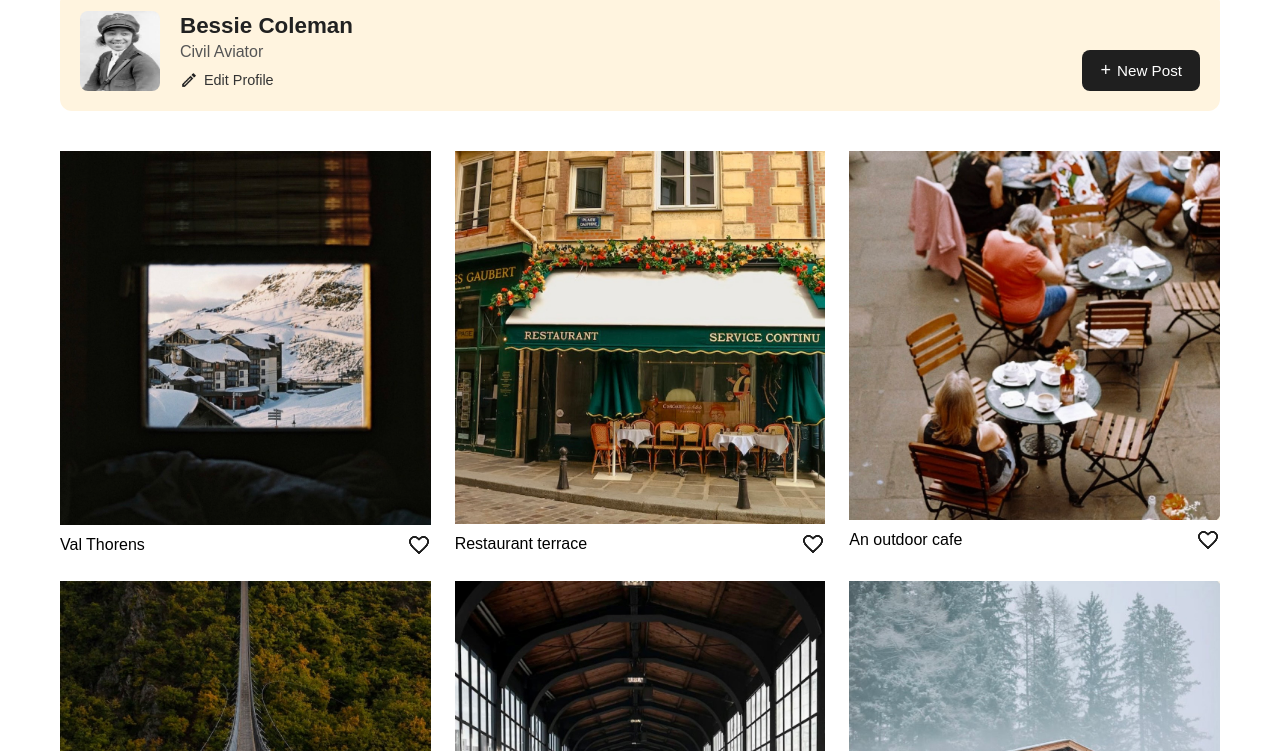
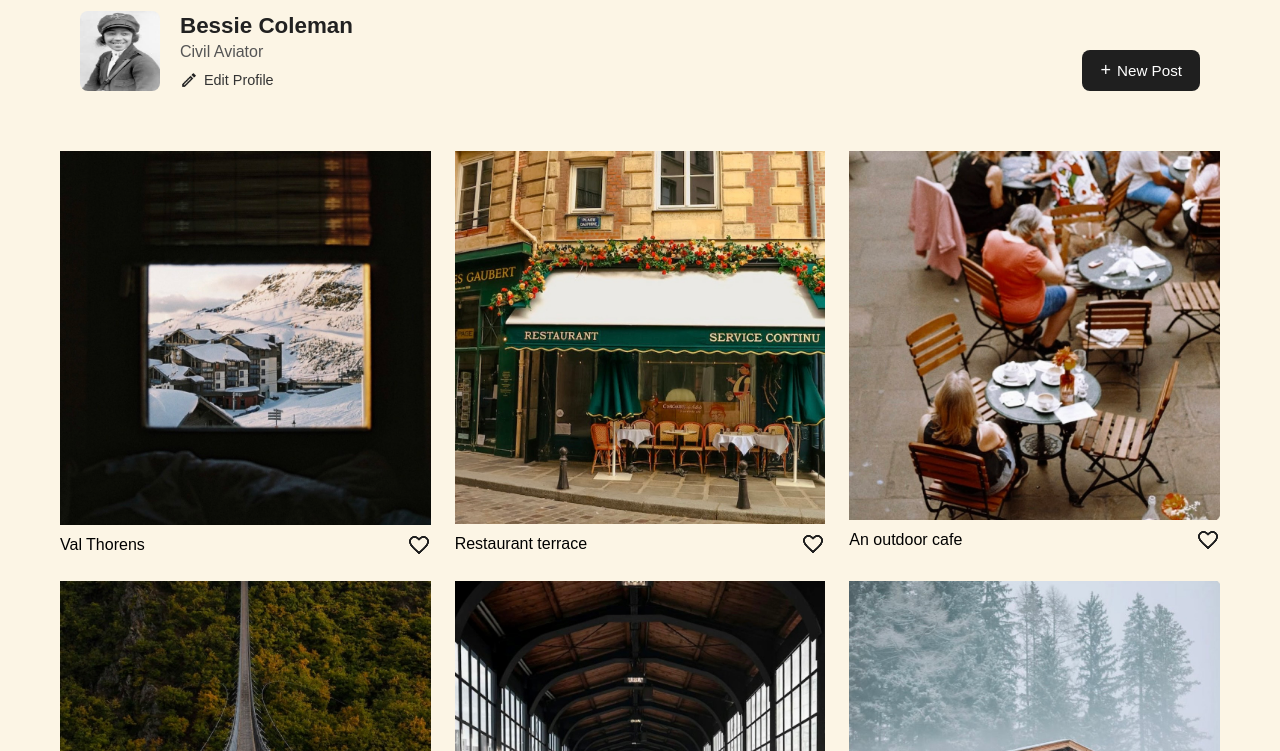
Before and after one commit to iamibinabo/Circle-14-altsch, a plain HTML site: page index.html in a window 1280 px wide. Shown: the part 49-800 px from the top of the page. Drawn offline with Linux system fonts and the light colour scheme.

Commit message:
updated background colour to match the original

```diff
--- a/index.html
+++ b/index.html
@@ -9,7 +9,8 @@
   </head>
   <body>
     <!-- Header section  -->
-    <header>
+    <div class="container">
+      <header>
       <img src="images/Logo (1).svg" alt="logo" />
       <!-- <h3>SPOTS</h3> -->
     </header>
@@ -53,6 +54,7 @@
       </div>
 
       <!-- Images section -->
+
       <div class="img-container">
         <!-- Image One -->
         <div class="image_1">
@@ -132,14 +134,13 @@
           </div>
         </div>
       </div>
-    </main>
+    <!--</main>-->
 
-   <hr>
-
-
+<hr>
     <!-- Footer -->
     <footer>
       <span>2025 &copy; Spots</span>
     </footer>
+    </div>
   </body>
 </html>
--- a/main.css
+++ b/main.css
@@ -7,6 +7,9 @@
   font-family: "Poppins", sans-serif;
 }
 
+.container {
+ background-color: #FCF5E5;
+}
 /* Header Section */
 
 header {
@@ -35,7 +38,7 @@ main {
   display: flex;
   justify-content: space-between;
   align-items: flex-end;
-  background-color: #fff4df;
+;
   padding: 20px;
   border-radius: 12px;
   margin-bottom: 40px;
```
